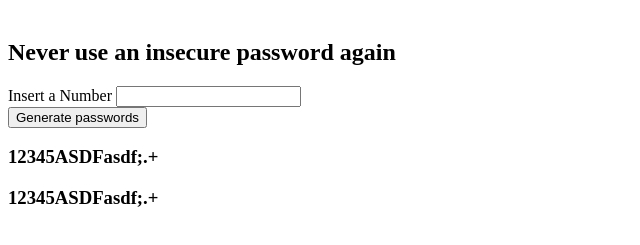
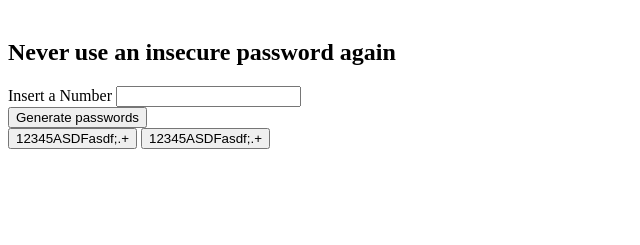
Before and after one commit to hanasolo82/password-random-gen, a website built with Vite: page index.html in a window 1280 px wide. Shown: the part 177-422 px from the top of the page, without its empty margins (0-640 px from the left). Built offline with nearby package versions, Linux system fonts and the light colour scheme.

Commit message:
added buttons temporali and some code to copy on clipbord

```diff
--- a/index.html
+++ b/index.html
@@ -1,10 +1,12 @@
 <!doctype html>
 <html lang="en">
+
 <head>
   <meta charset="UTF-8" />
   <meta name="viewport" content="width=device-width, initial-scale=1.0" />
   <title>Password Gen</title>
 </head>
+
 <body>
   <div class="box-left">
     <h1>Generate a</h1>
@@ -17,14 +19,12 @@
     </br>
     <button onclick="caracterMixer()" class="password-btn">Generate passwords</button>
   </div>
-    <div class="left-password-container">
-      <h3 id="left-password-text" class="left-password-text">12345ASDFasdf;.+</h3>
-    </div>
-    <div class="right-password-container">
-      <h3 id="right-password-text" class="right-password-text">12345ASDFasdf;.+</h3>
-    </div>
+  <button onclick='codeCopy()' id="left-password-text" class="left-password-text">12345ASDFasdf;.+</button>
+
+  <button id="right-password-text" class="right-password-text">12345ASDFasdf;.+</button>
 
   <div id="app"></div>
-    <script  src="/src/main.js"></script>
+  <script src="/src/main.js"></script>
 </body>
+
 </html>
--- a/src/main.js
+++ b/src/main.js
@@ -21,3 +21,8 @@ function caracterMixer() {
     return code
 
 }
+
+function codeCopy() {
+
+   return alert('copy on clipboard')
+}
```
Lines whose indentation alone changed are shown as unchanged.
